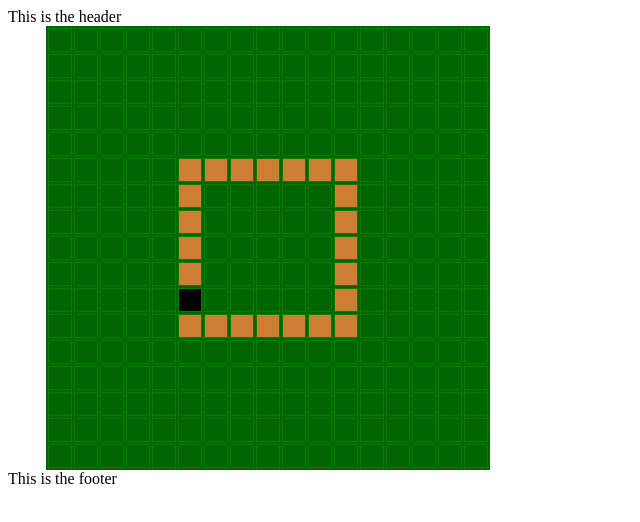
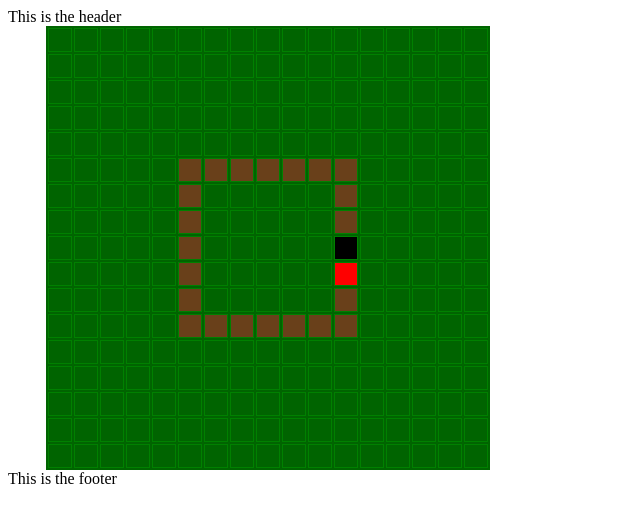
Before and after one commit to ManuYuzu/Loop-master, a plain HTML site: page index.html in a window 1280 px wide. Shown: the whole page, without its empty margins (0-640 px from the left). Drawn offline with Linux system fonts and the light colour scheme.

Commit message:
enemy created

```diff
--- a/src/index.js
+++ b/src/index.js
@@ -1,4 +1,4 @@
-let LEVELS = {
+const LEVELS = {
   // 0 = Vacio / 1 = Camino / 2 = Character / 3 = Enemigos / 4 = Moneda
   L1: [
   // 1  2  3  4  5  6  7  8  9 10 11 12 13 14 15 16 17
@@ -11,7 +11,7 @@ let LEVELS = {
     [0, 0, 0, 0, 0, 1, 0, 0, 0, 0, 0, 1, 0, 0, 0, 0, 0],
     [0, 0, 0, 0, 0, 1, 0, 0, 0, 0, 0, 1, 0, 0, 0, 0, 0],
     [0, 0, 0, 0, 0, 1, 0, 0, 0, 0, 0, 1, 0, 0, 0, 0, 0],
-    [0, 0, 0, 0, 0, 1, 0, 0, 0, 0, 0, 1, 0, 0, 0, 0, 0],
+    [0, 0, 0, 0, 0, 1, 0, 0, 0, 0, 0, 3, 0, 0, 0, 0, 0],
     [0, 0, 0, 0, 0, 1, 0, 0, 0, 0, 0, 1, 0, 0, 0, 0, 0],
     [0, 0, 0, 0, 0, 1, 1, 1, 1, 1, 1, 1, 0, 0, 0, 0, 0],
     [0, 0, 0, 0, 0, 0, 0, 0, 0, 0, 0, 0, 0, 0, 0, 0, 0],
@@ -22,11 +22,13 @@ let LEVELS = {
   ]
 }
 
-let Character = function () {
+const Character = function () {
   this.y = 5
   this.x = 8
   this.previousY = 0
   this.previousX = 0
+  this.strength = 5
+  this.health = 20
 
   this.StartPosition = function () {
     LEVELS.L1[this.y][this.x] = 2
@@ -50,20 +52,37 @@ let Character = function () {
       this.previousY = this.y
       this.previousX = this.x
       this.y--
+    } else if (LEVELS.L1[this.y][this.x + 1] === 3 && this.x + 1 !== this.previousX) {
+      combat()
+    } else if (LEVELS.L1[this.y + 1][this.x] === 3 && this.y + 1 !== this.previousY) {
+      combat()
+    } else if (LEVELS.L1[this.y][this.x - 1] === 3 && this.x - 1 !== this.previousX) {
+      combat()
+    } else if (LEVELS.L1[this.y - 1][this.x] === 3 && this.y - 1 !== this.previousY) {
+      combat()
     }
     LEVELS.L1[this.y][this.x] = 2
-    console.log(this.previousY, this.previousX)
-    console.log(this.y, this.x)
   }
 }
 
-let char = new Character()
+const EnemyMaker = function () {
+  this.y = 0
+  this.x = 0
+  this.strength = 1
+  this.health = 5
+}
+
+const combat = function () {
+  clearInterval(gameTimer)
+  console.log('pelea')
+}
+const char = new Character()
 
 function drawBoard () {
   LEVELS.L1.forEach((row, r) => {
     row.forEach((col, c) => {
-      let rowHTML = document.querySelector(`.row${r + 1}`)
-      let cellHTML = rowHTML.querySelector(`.col${c + 1}`)
+      const rowHTML = document.querySelector(`.row${r + 1}`)
+      const cellHTML = rowHTML.querySelector(`.col${c + 1}`)
 
       if (LEVELS.L1[r][c] === 1) {
         cellHTML.classList.remove('character')
@@ -74,6 +93,11 @@ function drawBoard () {
         cellHTML.classList.remove('road')
         cellHTML.classList.add('character')
       }
+
+      if (LEVELS.L1[r][c] === 3) {
+        cellHTML.classList.remove('road')
+        cellHTML.classList.add('enemy')
+      }
     })
   })
 }
@@ -83,7 +107,6 @@ function game () {
   char.moveCharacter()
 }
 
-let gameTimer = setInterval(game, 300)
-
+// ejecucion
 char.StartPosition()
-game()
+const gameTimer = setInterval(game, 300)
--- a/style/style.css
+++ b/style/style.css
@@ -10,9 +10,12 @@ td {
 }
 
 .road {
-  background-color: rgb(206, 126, 50);
+  background-color: rgb(105, 64, 26);
 }
 
 .character {
   background-color: black;
 }
+.enemy{
+  background-color: red;
+}
```
